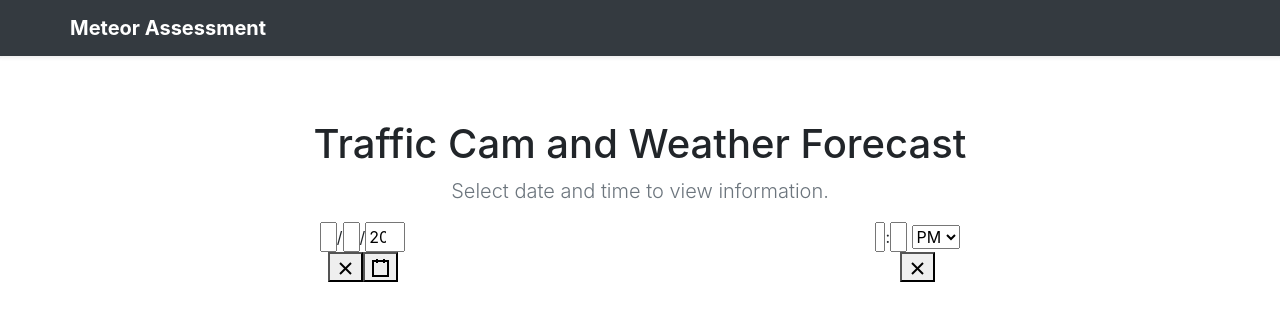
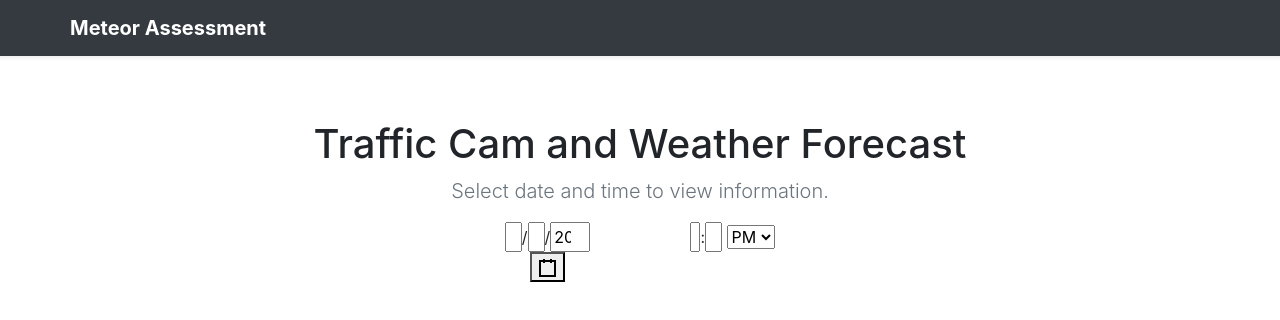
Before and after one commit to jeromelek/GovtechMeteor, a React (Create React App) app: page / in a window 1280 px wide. Shown: the top 320 px of the page. Built offline with nearby package versions, Linux system fonts and the light colour scheme; no server answers.

Commit message:
Modified Styling on Date/Time picker

```diff
--- a/src/components/DateTimePicker.js
+++ b/src/components/DateTimePicker.js
@@ -8,12 +8,14 @@ class DateTimePicker extends Component {
         return (
             <Container>
                 <Row>
+                    <Col md={4}/>
                     <Col>
-                        <DatePicker onChange={this.props.onDateChange} value={this.props.date}/>
+                        <DatePicker onChange={this.props.onDateChange} value={this.props.date} clearIcon={null}/>
                     </Col>
                     <Col>
-                        <TimePicker amPmAriaLabel="Select AM/PM" clearAriaLabel="Clear value" disableClock={true} onChange={this.props.onDateChange} value={this.props.date}/>
+                        <TimePicker clearIcon={null} disableClock={true} onChange={this.props.onDateChange} format={"h:m a"} value={this.props.date}/>
                     </Col>
+                    <Col md={4}/>
                 </Row>
             </Container>
         );
--- a/src/components/LocationData.js
+++ b/src/components/LocationData.js
@@ -128,14 +128,12 @@ class LocationData extends Component {
                 console.log("update completed");
             });
         }
-
     }
 
     componentDidMount() {
         this.fetchWeather();
         this.fetchTrafficImages();
     }
-
 
     render() {
         //Filter the array to only return results (ignores null)
@@ -171,7 +169,6 @@ class LocationData extends Component {
                         {listItems}
                     </CardDeck>
                 </Row>
-
             </Container>
         );
 
```
